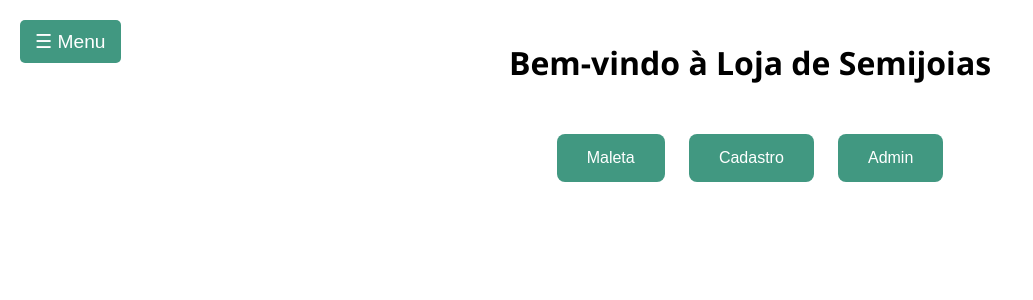
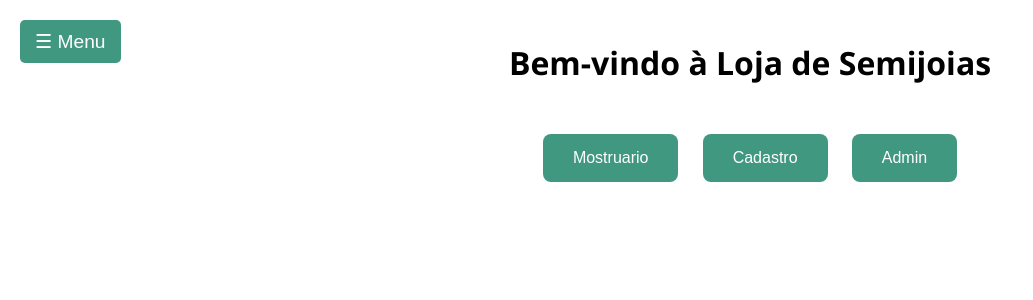
Before and after one commit to Caiera02/BrilhaMais, a Django app: page / in a window 1280 px wide. Shown: the top 300 px of the page, without its empty margins (0-1033 px from the left). Run offline with Django 5.2, Linux system fonts and the light colour scheme; a user stored in the database is signed in.

Commit message:
ajuste na nomenclatura

```diff
--- a/vendedoras/templates/home.html
+++ b/vendedoras/templates/home.html
@@ -15,7 +15,7 @@
 
       <!-- Sidebar -->
       <aside class="sidebar" id="sidebar">
-        <button>Maleta</button>
+        <button>Mostruario</button>
         <button>Cadastro</button>
         <button>Admin</button>
       </aside>
@@ -23,7 +23,7 @@
       <div class="container">
         <h1>Bem-vindo à Loja de Semijoias</h1>
             <div class="buttons">
-                <a href="{% url 'produto_list' %}"><button onclick="handleClick('Maleta')">Maleta</button></a>
+                <a href="{% url 'produto_list' %}"><button onclick="handleClick('Maleta')">Mostruario</button></a>
                 <a href="{% url 'new_cadastro' %}"><button onclick="handleClick('Cadastro')">Cadastro</button></a>
                 <a href="#"><button onclick="handleClick('Admin')">Admin</button></a>
             </div>
```
